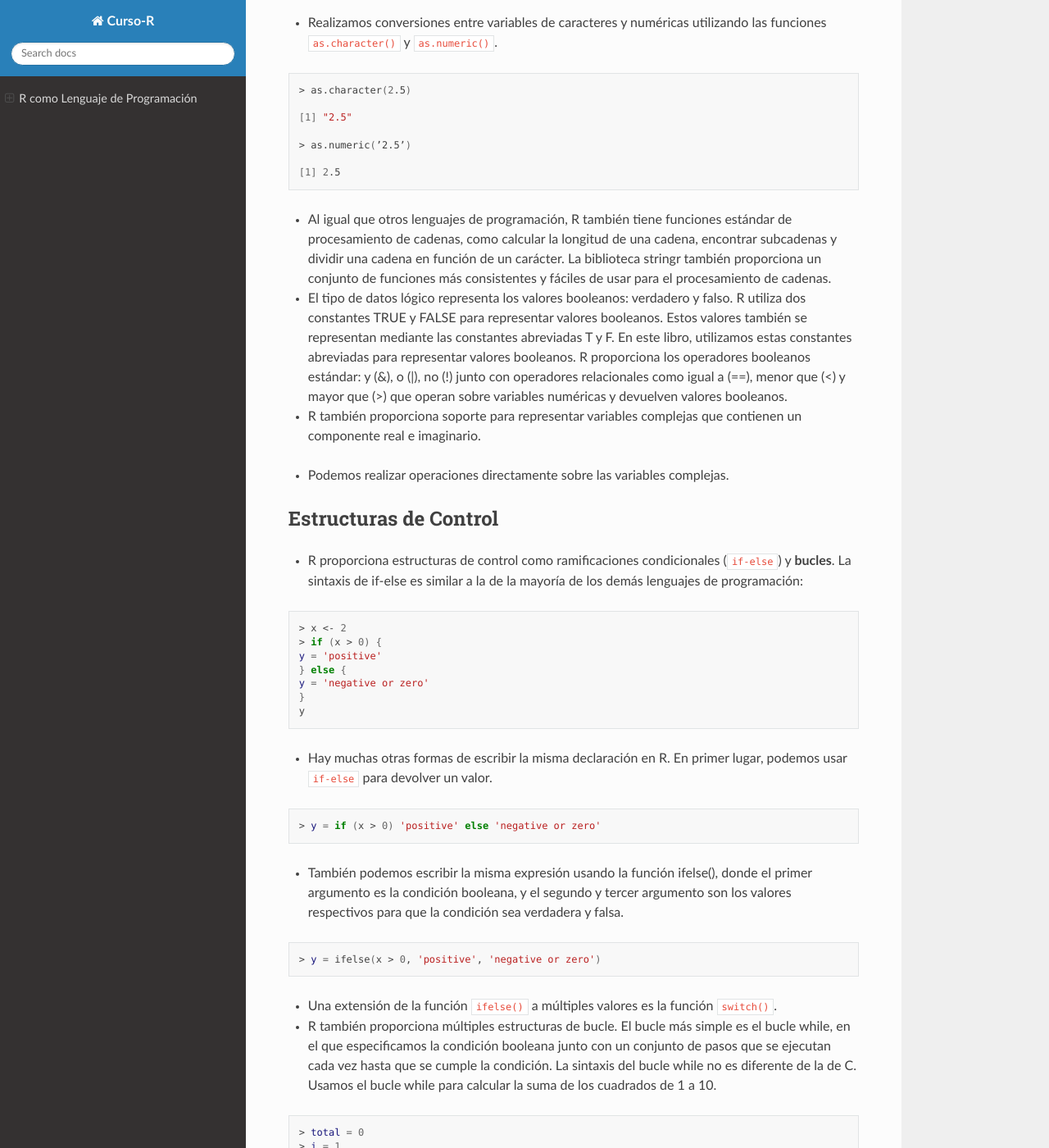
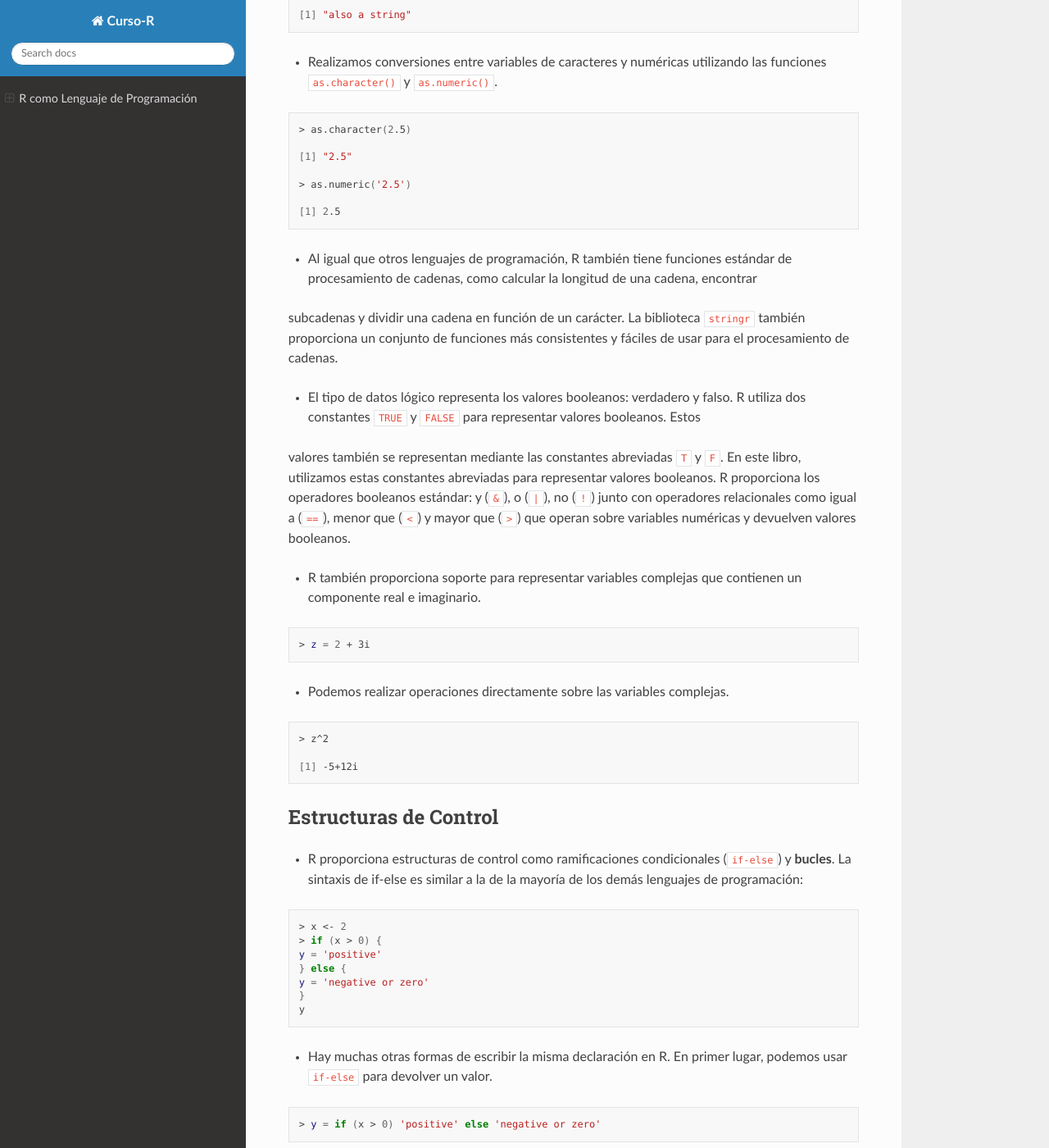
Before and after one commit to matecom57/santosg57-curso-r, a Sphinx documentation site: the page built from docs/source/Clase-03/clase-03.rst, in a window 1280 px wide and 1400 px high, scrolled down 4968 px. Shown: the whole window at 82% size. Built offline with Sphinx 7.4.7 and the Read the Docs theme 3.1.0, drawn with Linux system fonts in a browser that asks for light colours; some of the changed text lies outside the part shown.

```diff
--- a/docs/source/Clase-03/clase-03.rst
+++ b/docs/source/Clase-03/clase-03.rst
@@ -133,10 +133,14 @@ Desplegando Valores de Variables
 Tipos de datos Básicos
 ----------------------
 
-* Existen dos tipos de datos: los **escalares**, que representan datos de un solo valor, y los **compuestos**, que representan conjuntos de datos escalares. Aquí analizamos los tipos de datos escalares en R; en el capítulo 3 analizaremos los tipos de datos compuestos, como los vectores y los marcos de datos.
+* Existen dos tipos de datos: los **escalares**, que representan datos de un solo valor, y los **compuestos**, que representan conjuntos de datos escalares. Aquí
+analizamos los tipos de datos escalares en R.
 
-* R ofrece múltiples formatos de tipos de datos escalares, como **numéricos**, **enteros**, de **caracteres**, **lógicos** y **complejos*.
-El tipo de datos numéricos se utiliza para representar números de **punto flotante*, mientras que los datos enteros se utilizan para representar únicamente **valores enteros**.
+* R ofrece múltiples formatos de tipos de datos escalares, como **numéricos**, **enteros**, **caracteres (string's)**, **lógicos** y **complejos**.
+
+El tipo de datos numéricos se utiliza para representar números de **punto flotante**, mientras que los datos enteros se utilizan para representar únicamente **valores
+enteros**.
+
 Podemos convertir variables de numéricas a enteras utilizando la función ``as.integer()``.
 
 .. code:: Bash
@@ -167,7 +171,7 @@ Podemos convertir variables de numéricas a enteras utilizando la función ``as.
 
    [1] "string"
 
-   > s2 = ’also a string’
+   > s2 = 'also a string'
 
    > s2
 
@@ -181,23 +185,30 @@ Podemos convertir variables de numéricas a enteras utilizando la función ``as.
 
    [1] "2.5"
 
-   > as.numeric(’2.5’)
+   > as.numeric('2.5')
 
    [1] 2.5
 
-* Al igual que otros lenguajes de programación, R también tiene funciones estándar de procesamiento de cadenas, como calcular la longitud de una cadena, encontrar subcadenas y dividir una cadena en función de un carácter. La biblioteca stringr también proporciona un conjunto de funciones más consistentes y fáciles de usar para el procesamiento de cadenas.
+* Al igual que otros lenguajes de programación, R también tiene funciones estándar de procesamiento de cadenas, como calcular la longitud de una cadena, encontrar
+subcadenas y dividir una cadena en función de un carácter. La biblioteca ``stringr`` también proporciona un conjunto de funciones más consistentes y fáciles de usar para
+el procesamiento de cadenas.
 
-* El tipo de datos lógico representa los valores booleanos: verdadero y falso. R utiliza dos constantes TRUE y FALSE para representar valores booleanos. Estos valores también se representan mediante las constantes abreviadas T y F. En este libro, utilizamos estas constantes abreviadas para representar valores booleanos. R proporciona los operadores booleanos estándar: y (&), o (|), no (!) junto con operadores relacionales como igual a (==), menor que (<) y mayor que (>) que operan sobre variables numéricas y devuelven valores booleanos.
+* El tipo de datos lógico representa los valores booleanos: verdadero y falso. R utiliza dos constantes ``TRUE`` y ``FALSE`` para representar valores booleanos. Estos
+valores
+también se representan mediante las constantes abreviadas ``T`` y ``F``. En este libro, utilizamos estas constantes abreviadas para representar valores booleanos. R
+proporciona
+los operadores booleanos estándar: y (``&``), o (``|``), no (``!``) junto con operadores relacionales como igual a (``==``), menor que (``<``) y mayor que (``>``) que
+operan sobre variables numéricas y devuelven valores booleanos.
 
 * R también proporciona soporte para representar variables complejas que contienen un componente real e imaginario.
 
-.. code: Bash
+.. code:: Bash
 
    > z = 2 + 3i
 
 * Podemos realizar operaciones directamente sobre las variables complejas.
 
-.. code: Bash
+.. code:: Bash
 
    > z^2
 
@@ -225,7 +236,8 @@ Estructuras de Control
 
    > y = if (x > 0) 'positive' else 'negative or zero'
 
-* También podemos escribir la misma expresión usando la función ifelse(), donde el primer argumento es la condición booleana, y el segundo y tercer argumento son los valores respectivos para que la condición sea verdadera y falsa.
+* También podemos escribir la misma expresión usando la función ``ifelse()``, donde el primer argumento es la condición booleana, y el segundo y tercer argumento son los
+valores respectivos para que la condición sea verdadera y falsa.
 
 .. code:: Bash
 
@@ -233,40 +245,44 @@ Estructuras de Control
 
 * Una extensión de la función ``ifelse()`` a múltiples valores es la función ``switch()``.
 
-* R también proporciona múltiples estructuras de bucle. El bucle más simple es el bucle while, en el que especificamos la condición booleana junto con un conjunto de pasos que se ejecutan cada vez hasta que se cumple la condición. La sintaxis del bucle while no es diferente de la de C. Usamos el bucle while para calcular la suma de los cuadrados de 1 a 10.
+* R también proporciona múltiples estructuras de bucle. El bucle más simple es el bucle ``while``, en el que especificamos la condición booleana junto con un conjunto de
+pasos que se ejecutan cada vez hasta que se cumple la condición. La sintaxis del bucle while no es diferente de la de C. Usamos el bucle while para calcular la suma de los cuadrados de 1 a 10.
 
 .. code:: Bash
 
    > total = 0
    > i = 1
    > while (i <= 10) {
-       total = total + iˆ2
+       total = total + i^2
        i = i + 1
      }
    > total
    [1] 385
 
-* Otra construcción de bucle útil es el bucle de repetición, en el que no hay ninguna condición booleana. El bucle continúa hasta que se cumple una condición de interrupción; conceptualmente, el bucle de repetición es similar a while (T). Calculamos la misma suma de cuadrados de 1 a 10 utilizando un bucle de repetición.
+* Otra construcción de bucle útil es el bucle de ``repeat``, en el que no hay ninguna condición booleana. El bucle continúa hasta que se cumple una condición de
+interrupción; conceptualmente, el bucle de repetición es similar a while (T). Calculamos la misma suma de cuadrados de 1 a 10 utilizando un bucle de repetición.
 
 .. code:: Bash
 
    > total = 0
    > i = 1
    > repeat {
-       total = total + iˆ2
+       total = total + i^2
        if (i == 10) break
        i = i + 1
    }
    > total
    [1] 385
 
-* R también tiene un bucle for poderoso que es más similar al bucle for de Python o Javascript que al bucle for de C. En este bucle, iteramos sobre un vector de elementos. Usamos el operador in para acceder a un elemento de este vector a la vez. Hablaremos de vectores con más detalle en el Capítulo 3; por ahora, construimos un vector de elementos del 1 al 10 como 1:10. Calculamos la misma suma de cuadrados del 1 al 10 usando un bucle for a continuación.
+* R también tiene un bucle for poderoso que es más similar al bucle for de Python o Javascript que al bucle ``for`` de C. En este bucle, iteramos sobre un **vector** de
+elementos. Usamos el operador ``in`` para acceder a un elemento de este vector a la vez. Hablaremos de vectores con más àdelante; por ahora,
+construimos un vector de elementos del 1 al 10 como ``1:10``. Calculamos la misma suma de cuadrados del 1 al 10 usando un bucle for a continuación.
 
 .. code:: Bash
 
    > total = 0
    > for (i in 1:10) {
-       total = total + iˆ2
+       total = total + ì^2
      }
    > total
    [1] 38512
```
Also changed, not shown: other parts of docs/source/Clase-03/clase-03.rst (+1 -1 lines).
